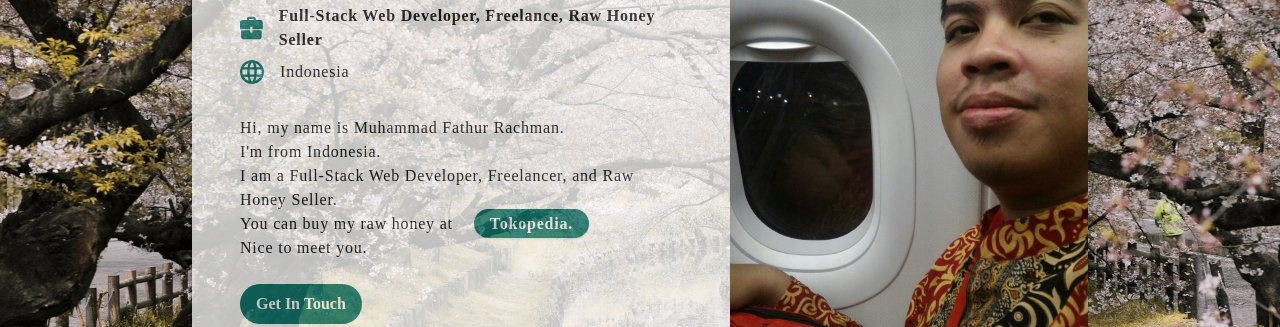
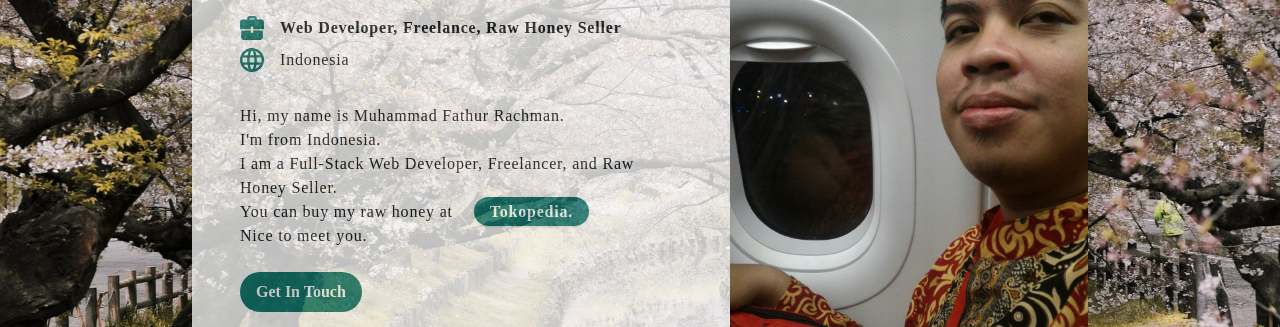
Before and after one commit to mfathurr/mfathurr.github.io, a website built with Vite: page index.html in a window 1280 px wide. Shown: the part 236-563 px from the top of the page. Built offline with nearby package versions, Linux system fonts and the light colour scheme; a script that the page names is missing.

Commit message:
edit index.html and tailwind.css

```diff
--- a/index.html
+++ b/index.html
@@ -42,7 +42,7 @@
             <path
               d="M9 12H1v6a2 2 0 0 0 2 2h14a2 2 0 0 0 2-2v-6h-8v2H9v-2zm0-1H0V5c0-1.1.9-2 2-2h4V2a2 2 0 0 1 2-2h4a2 2 0 0 1 2 2v1h4a2 2 0 0 1 2 2v6h-9V9H9v2zm3-8V2H8v1h4z" />
           </svg>
-          Full-Stack Web Developer, Freelance, Raw Honey Seller
+          Web Developer, Freelance, Raw Honey Seller
         </div>
         <p class="pt-2 text-base flex items-center justify-center lg:justify-start">
           <svg class="h-6 fill-current text-teal-700 pr-4" xmlns="http://www.w3.org/2000/svg" viewBox="0 0 20 20">
```
Also changed, not shown: build/tailwind.css.
